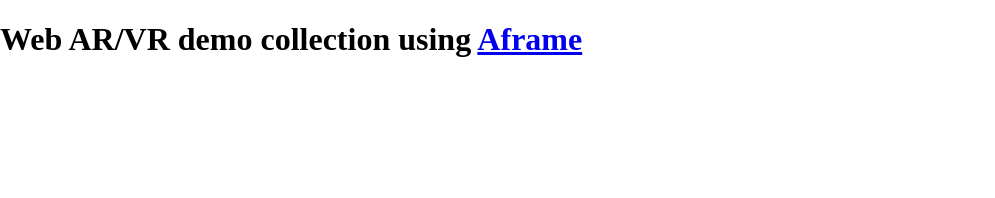
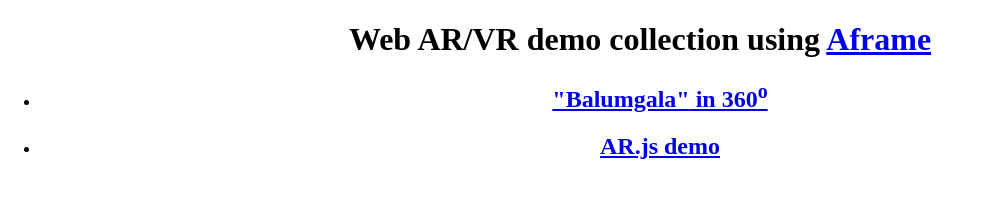
Before and after one commit to Yasirunet/cis-fortnight-vr, a website built with webpack: page public/index.html in a window 1280 px wide. Shown: the whole page, without its empty margins (0-995 px from the left). Built offline with nearby package versions, Linux system fonts and the light colour scheme.

Commit message:
create index for all demos

```diff
--- a/public/index.html
+++ b/public/index.html
@@ -9,6 +9,9 @@
             margin: 0px;
             overflow: hidden;
         }
+        .container{
+            text-align: center;
+        }
     </style>
     <!-- include A-Frame -->
     <script src="https://aframe.io/releases/0.6.0/aframe.min.js"></script>
@@ -17,6 +20,12 @@
     <title>Fortnight AR</title>
 </head>
 <body>
-    <h1>Web AR/VR demo collection using <a href="https://aframe.io/">Aframe</a></h1>
+    <div class="container">
+        <h1>Web AR/VR demo collection using <a href="https://aframe.io/">Aframe</a></h1>
+        <ul>
+            <li><h2><a href="VR-demo1.html"><Strong>"Balumgala"</Strong> in 360<sup>o</sup></a></h2></li>
+            <li><h2><a href="#"><Strong>AR.js demo</a></h2></li>
+        </ul>
+    </div>
 </body>
 </html>
```
